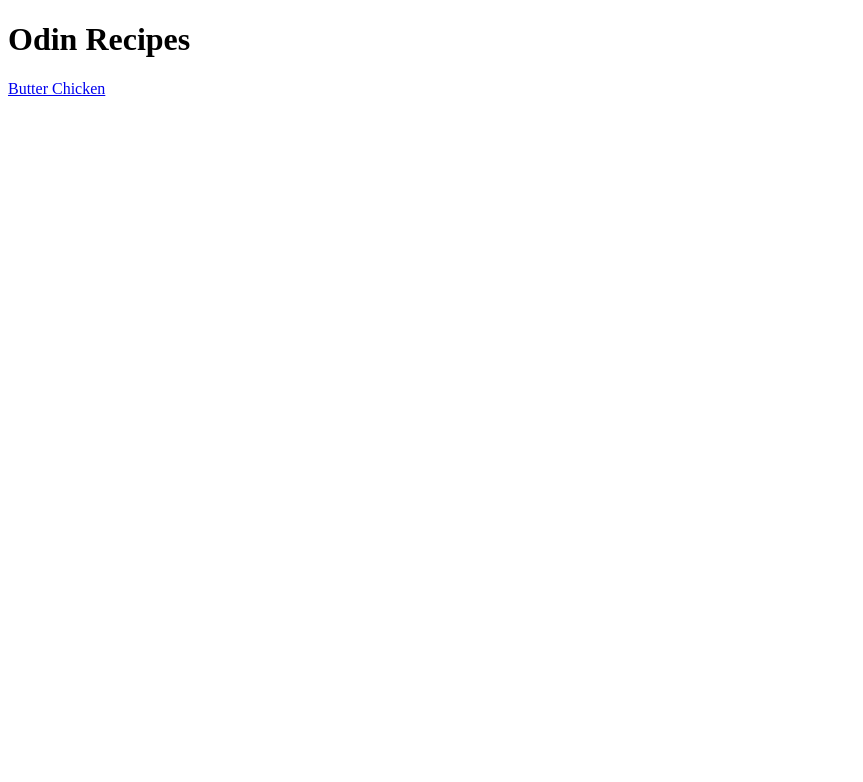
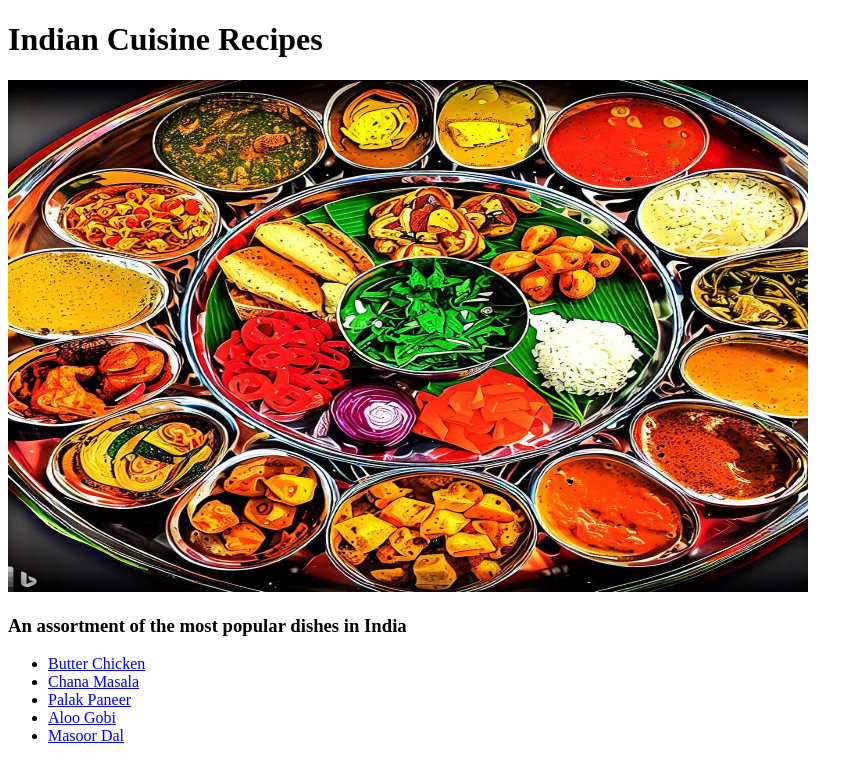
Before and after one commit to lightz51/odin-recipes, a plain HTML site: page index.html in a window 1280 px wide. Shown: the whole page, without its empty margins (0-863 px from the left). Drawn offline with Linux system fonts and the light colour scheme.

Commit message:
Add an image for the landing page

```diff
--- a/index.html
+++ b/index.html
@@ -4,10 +4,18 @@
     <meta charset="UTF-8">
     <meta http-equiv="X-UA-Compatible" content="IE=edge">
     <meta name="viewport" content="width=device-width, initial-scale=1.0">
-    <title>Homepage</title>
+    <title>Indian Cuisine Recipes</title>
 </head>
 <body>
-    <h1>Odin Recipes</h1>
-    <a href="./recipes/butterchicken.html">Butter Chicken</a>
+    <h1>Indian Cuisine Recipes</h1>
+    <img src="./images/landing.jpeg" alt="An assortment of tradional Indian dishes" width="800" height="512">
+    <h3>An assortment of the most popular dishes in India</h3>
+    <ul>
+        <li><a href="./recipes/butterchicken.html">Butter Chicken</a></li>
+        <li><a href="./recipes/chanamasala.html">Chana Masala</a></li>
+        <li><a href="./recipes/palakpaneer.html">Palak Paneer</a></li>
+        <li><a href="./recipes/aloogobi.html">Aloo Gobi</a></li>
+        <li><a href="./recipes/masoordal.html">Masoor Dal</a></li>
+    </ul>
 </body>
 </html>
```
Also changed, not shown: images/aloogobi.jpeg (added), images/butterchicken.jpeg (renamed from images/ButterChicken.jpeg), images/chanamasala.jpeg (added), images/landing.jpeg (added), images/masoordal.jpeg (added), images/palakpaneer.jpeg (added).
